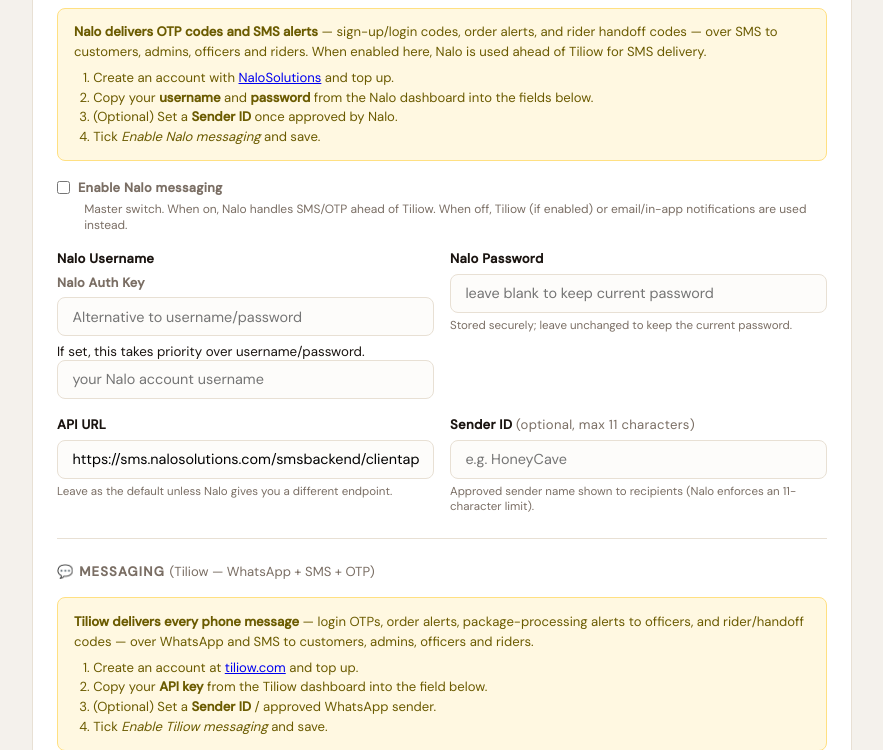
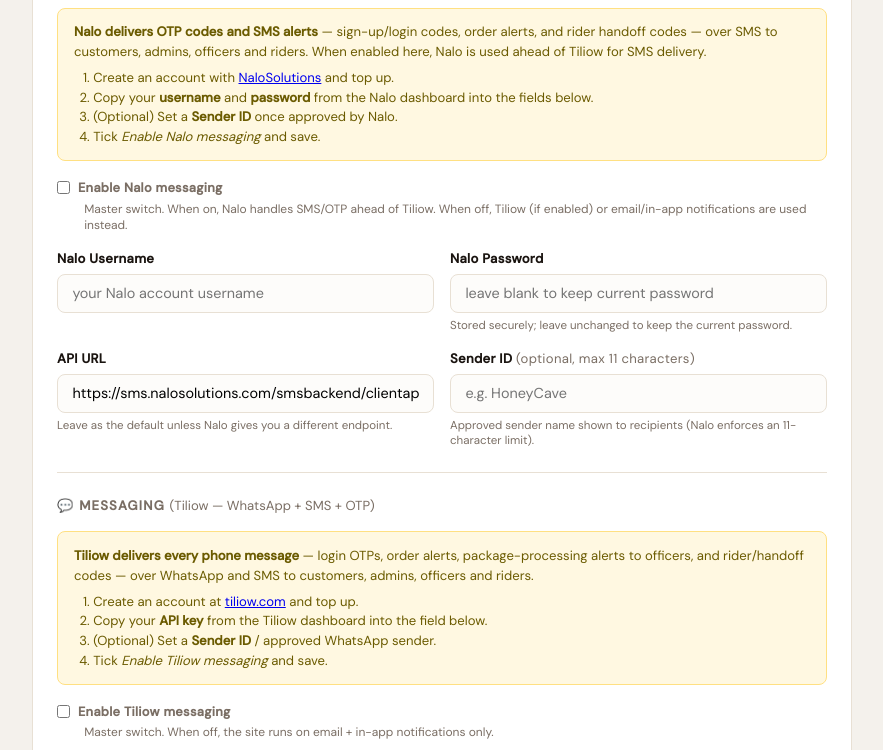
Before and after one commit to Robert67-9/Honey-Cave, a Django app: page /panel/site-settings/ in a window 1280 px wide. Shown: the part 1221-1971 px from the top of the page, without its empty margins (240-1123 px from the left). Run offline with Django 5.2, Linux system fonts and the light colour scheme; the visitor is signed in with stand-in values (Sample User, id 1); data comes from the database, SQL or seed files in the repository; data that the repository does not hold is empty; parts of the project's set-up code (start-up, migrations or seed data) failed here and were passed over; some libraries are stand-ins or nearby versions.

Commit message:
Remove Nalo Auth Key input from site settings
Removed Nalo Auth Key input field from site settings.

```diff
--- a/mall/templates/mall/admin/site_settings.html
+++ b/mall/templates/mall/admin/site_settings.html
@@ -214,14 +214,6 @@
     <div style="display:grid;grid-template-columns:1fr 1fr;gap:1rem;">
       <div>
         <label class="form-label">Nalo Username</label>
-        <div class="form-group">
-    <label for="nalo_auth_key">Nalo Auth Key</label>
-    <input type="text" name="nalo_auth_key" maxlength="300"
-           value="{{ settings.nalo_auth_key }}"
-           class="form-control"
-           placeholder="Alternative to username/password">
-    <small class="form-text text-muted">If set, this takes priority over username/password.</small>
-</div>
         <input type="text" name="nalo_username" maxlength="150"
                value="{{ settings.nalo_username }}"
                placeholder="your Nalo account username"
```
